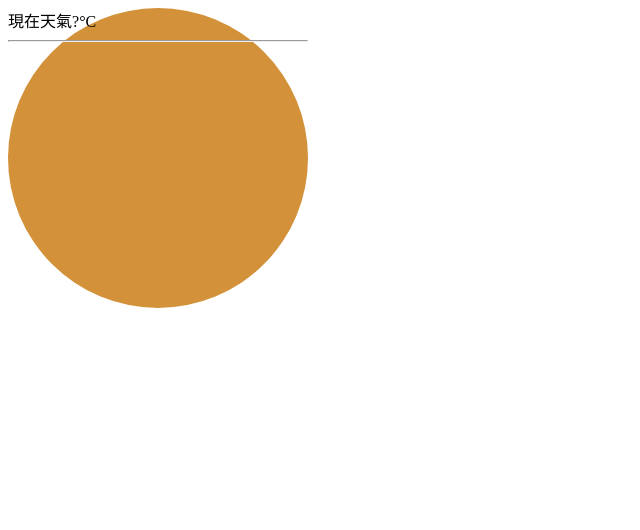
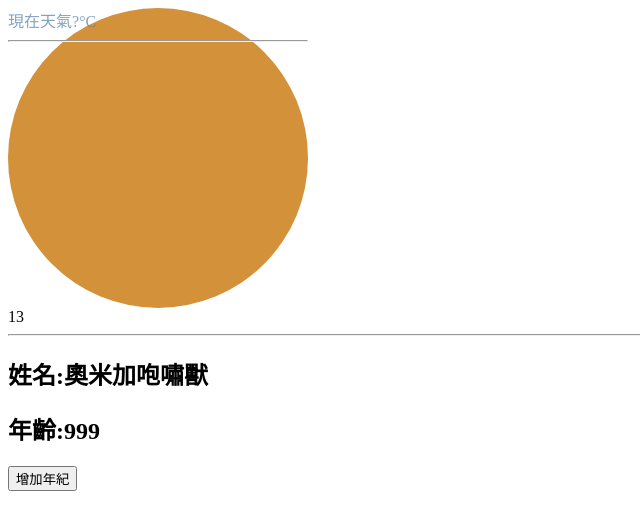
Before and after one commit to xpluso-chen/vue3, a Vue app: page / in a window 1280 px wide. Shown: the top 530 px of the page, without its empty margins (0-640 px from the left). Built offline with nearby package versions, Linux system fonts and the light colour scheme; no server answers.

Commit message:
新增SCSS

```diff
--- a/package.json
+++ b/package.json
@@ -14,6 +14,8 @@
   "devDependencies": {
     "@vitejs/plugin-vue": "^5.2.1",
     "@vue/tsconfig": "^0.7.0",
+    "sass": "^1.84.0",
+    "sass-embedded": "^1.83.4",
     "typescript": "~5.6.2",
     "vite": "^6.0.5",
     "vue-tsc": "^2.2.0"
--- a/src/App.vue
+++ b/src/App.vue
@@ -1,22 +1,26 @@
 <template>
 
-    <Test class="logo"/>
+    <Test class="logo">
+</Test>
 
-
+13
+<Test2 class="logo"/>
 </template>
 
 <script setup lang="ts">
 import Test from './components/Test0207-api.vue'
+import Test2 from './components/Test0203-ref.vue'
 
 
 </script>
 
-<style scoped>
-
+<style lang="scss" scoped>
+@use "sass:map";
 .logo {
     border-radius: 50%;
     background-color: rgb(211, 145, 57);
     width: 300px;
     height: 300px;
+    color: map.get($color, nav-deepblue );
 }
 </style>
--- /dev/null
+++ b/src/assets/styles/_reset.scss
@@ -0,0 +1,65 @@
+@charset "UTF-8";
+
+/ 重置所有標籤的樣式 */ * {
+    margin: 0;
+    padding: 0;
+    box-sizing: border-box;
+    /* 所有的標籤拿掉內框和邊線累加，讓設計RWD更方便 */
+
+}
+
+/* 重置字體 */
+body {
+    font-family:
+        /*西文*/
+        -apple-system,
+        BlinkMacSystemFont,
+        "Segoe UI",
+        Roboto,
+        Ubuntu,
+        "Helvetica Neue",
+        Helvetica,
+        Arial,
+        /*中文*/
+        "蘋方-繁",
+        "PingFang TC",
+        "黑體-繁",
+        "Heiti TC",
+        "微軟正黑體",
+        "Microsoft JhengHei",
+        "Noto Sans TC",
+        sans-serif;
+    font-size: 100%;
+    line-height: 1.5;
+}
+
+/*     重置標題 */
+h1,
+h2,
+h3,
+h4,
+h5,
+h6 {
+    font-weight: normal;
+    /* 拿掉預設的粗體*/
+}
+
+/* 重置列表 */
+ul,
+ol {
+    list-style: none;
+}
+
+/* 重置圖片 */
+img {
+    display: block;
+    /* 因img單獨存在時會有一個預設間距 */
+    width: 100%;
+    max-width: 100%;
+    height: auto;
+}
+
+/* 重置連接 */
+a {
+    text-decoration: none;
+}
--- /dev/null
+++ b/src/assets/styles/_variables.scss
@@ -0,0 +1,10 @@
+@use "sass:map";
+
+$color:(
+    bg-yellow:#EEEEEC,
+    bg-deepYellow:#F6F0E0,
+    bg-blue:#AAD2E9,
+    bg-hover:rgba(0, 0, 0, 0.3),
+    nav-deepblue:rgba(83, 124, 163, 0.7),
+    list-white:rgba(255, 255, 255, 0.2),
+)
--- /dev/null
+++ b/src/assets/styles/main.scss
@@ -0,0 +1,2 @@
+@use "sass:map";
+@use "./variables" as *;
--- a/src/main.ts
+++ b/src/main.ts
@@ -1,5 +1,6 @@
 import { createApp } from 'vue'
-import './style.css'
+// import './style.css'
 import App from './App.vue'
+import './assets/styles/main.scss' // 直接載入 SCSS，Vite 會自動轉換
 
 createApp(App).mount('#app')
--- a/vite.config.ts
+++ b/vite.config.ts
@@ -4,4 +4,11 @@ import vue from '@vitejs/plugin-vue'
 // https://vite.dev/config/
 export default defineConfig({
   plugins: [vue()],
+  css: {
+    preprocessorOptions: {
+      scss: {
+        additionalData: `@use "/src/assets/styles/variables.scss" as *;`
+      }
+    }
+  }
 })
```
Also changed, not shown: src/assets/styles/_buttons.scss (added), src/assets/styles/_mixins.scss (added), 1 other file (tests, documents, lock files or other folders).
